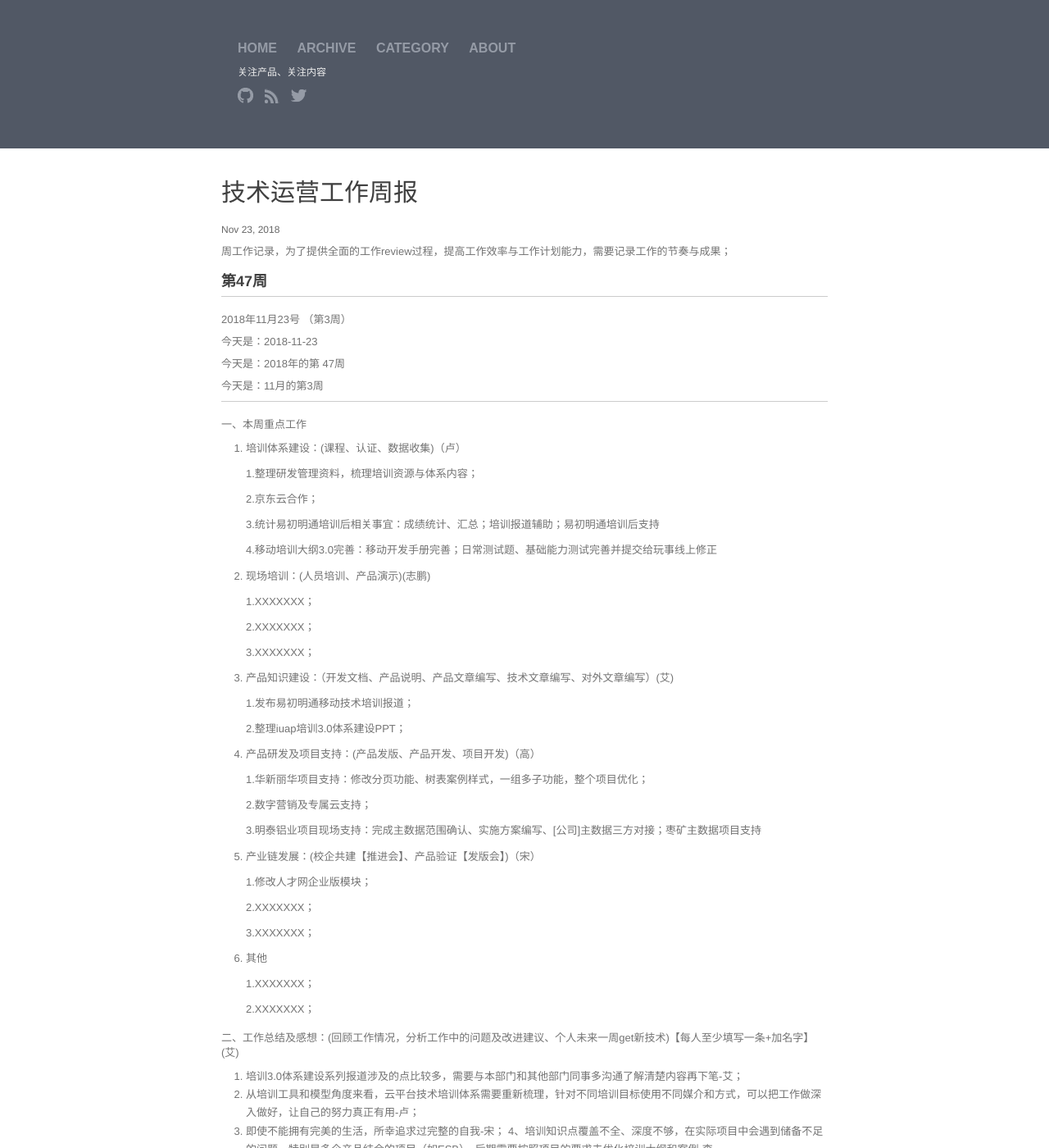
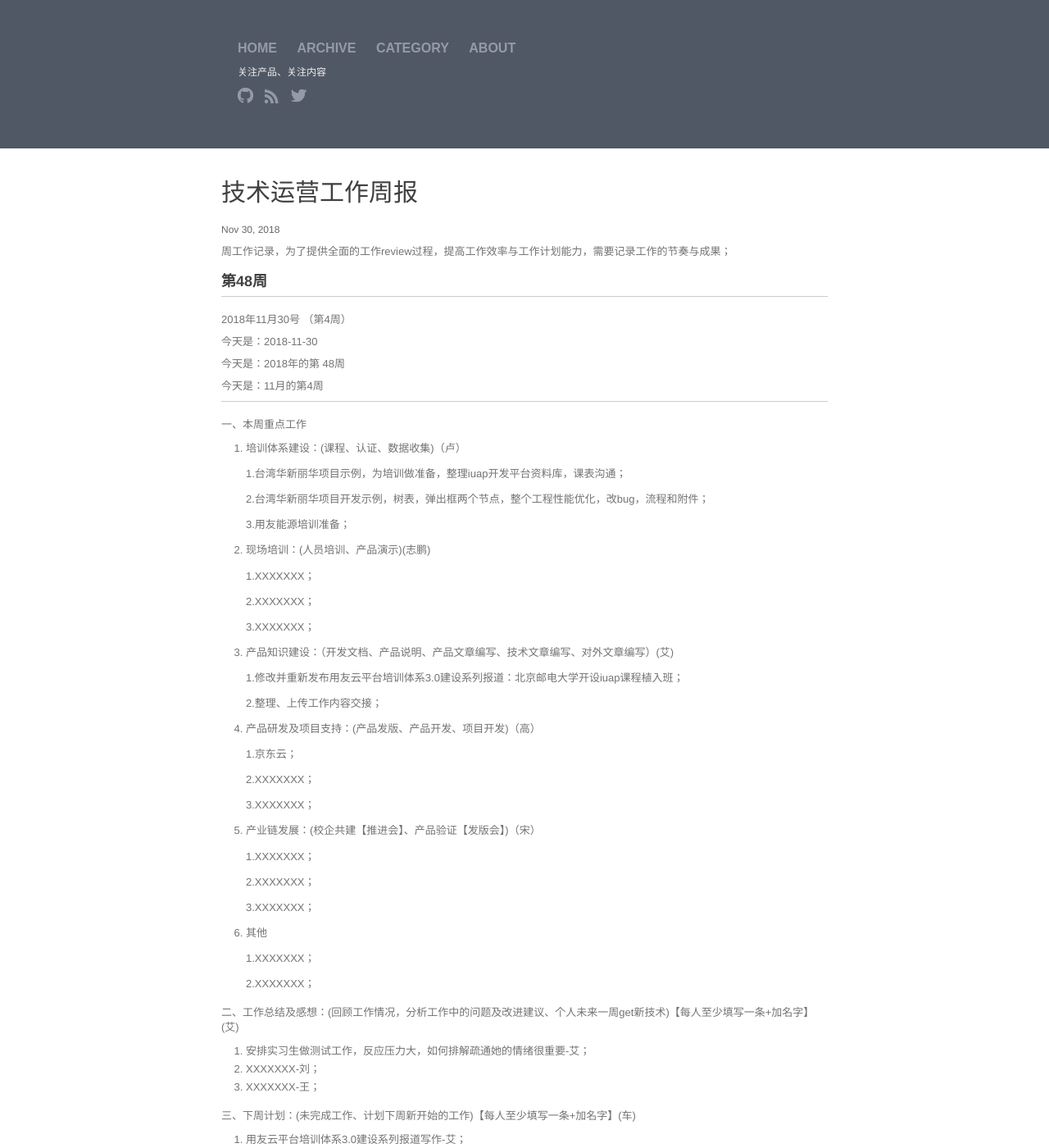
Before and after one commit to walllFlower/blog, a Jekyll site: the page built from _posts/2018-07-17-day_report_cxz.md, in a window 1280 px wide and 1400 px high. Shown: the whole window at 82% size. Built offline with Jekyll 4.4.1, drawn with Linux system fonts in a browser that asks for light colours; comment, search, counter and statistics services are not loaded.

Commit message:
Update 2018-07-17-day_report_cxz.md

```diff
--- a/_posts/2018-07-17-day_report_cxz.md
+++ b/_posts/2018-07-17-day_report_cxz.md
@@ -1,11 +1,86 @@
 ---
 layout: post
 title:  "技术运营工作周报"
-date:   2018-11-23 14:57:32
+date:   2018-11-30 14:57:32
 categories: 技术运营工作周报
 ---
 
 周工作记录，为了提供全面的工作review过程，提高工作效率与工作计划能力，需要记录工作的节奏与成果；
+
+###  第48周
+
+***
+
+2018年11月30号 （第4周）
+
+今天是：2018-11-30
+
+今天是：2018年的第 48周
+
+今天是：11月的第4周
+
+
+***
+
+一、本周重点工作
+
+1. 培训体系建设：(课程、认证、数据收集)（卢）
+
+    1.台湾华新丽华项目示例，为培训做准备，整理iuap开发平台资料库，课表沟通；
+
+    2.台湾华新丽华项目开发示例，树表，弹出框两个节点，整个工程性能优化，改bug，流程和附件；
+
+    3.用友能源培训准备；
+
+2. 现场培训：(人员培训、产品演示)(志鹏)
+
+    1.XXXXXXX；
+
+    2.XXXXXXX；
+
+    3.XXXXXXX；
+
+3. 产品知识建设：（开发文档、产品说明、产品文章编写、技术文章编写、对外文章编写）(艾)
+
+    1.修改并重新发布用友云平台培训体系3.0建设系列报道：北京邮电大学开设iuap课程植入班；
+
+    2.整理、上传工作内容交接；
+
+4. 产品研发及项目支持：(产品发版、产品开发、项目开发)（高）
+
+    1.京东云；
+
+    2.XXXXXXX；
+
+    3.XXXXXXX；
+
+5. 产业链发展：(校企共建【推进会】、产品验证【发版会】)（宋）
+
+    1.XXXXXXX；
+
+    2.XXXXXXX；
+
+    3.XXXXXXX；
+
+6. 其他
+
+    1.XXXXXXX；
+
+    2.XXXXXXX；
+
+二、工作总结及感想：(回顾工作情况，分析工作中的问题及改进建议、个人未来一周get新技术)【每人至少填写一条+加名字】(艾)
+
+1. 安排实习生做测试工作，反应压力大，如何排解疏通她的情绪很重要-艾；
+2. XXXXXXX-刘；
+3. XXXXXXX-王；
+
+三、下周计划：(未完成工作、计划下周新开始的工作)【每人至少填写一条+加名字】(车)
+
+1. 用友云平台培训体系3.0建设系列报道写作-艾；
+2. XXXXXXX；
+3. XXXXXXX；
+
+
 
 ###  第47周
 
```
